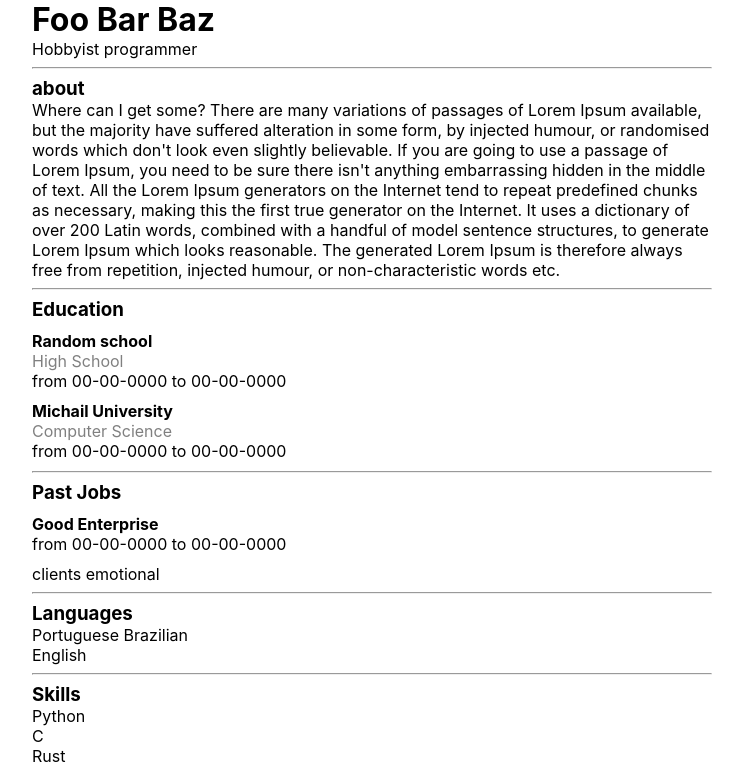
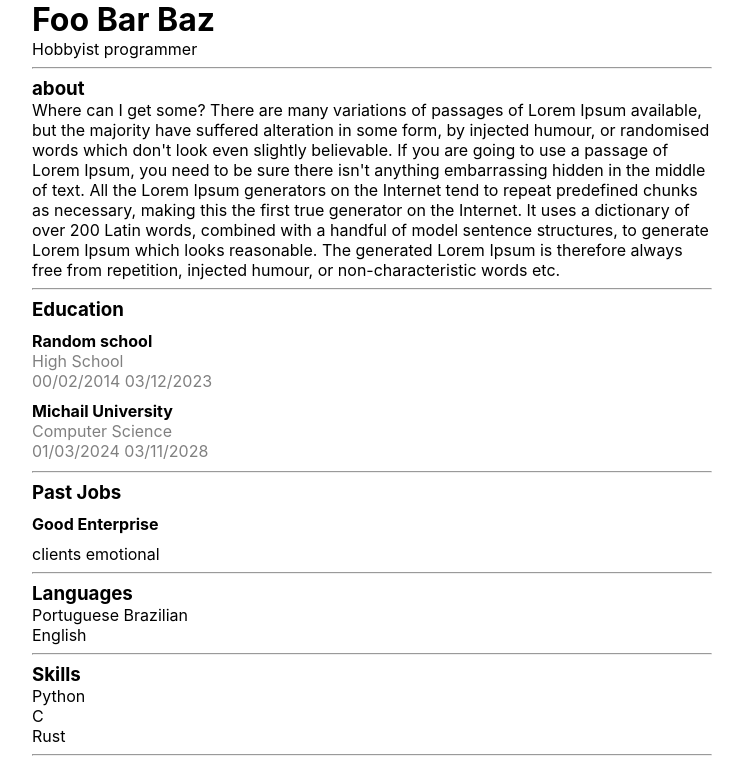
Before and after one commit to Johnnathan28/my-page, a JavaScript app: page / in a window 1280 px wide. Shown: the top 765 px of the page, without its empty margins (268-1011 px from the left). Built offline with nearby package versions, Linux system fonts and the light colour scheme; the HTML template or start-up script is replaced by a standard one.

Commit message:
Using Date instead of string

```diff
--- a/src/pages/curriculum-vitae/index.js
+++ b/src/pages/curriculum-vitae/index.js
@@ -11,11 +11,11 @@ class Tag {
 }
 
 class Experience {
-  constructor(name, from="00-00-0000", to="00-00-0000", desc="") {
+  constructor(name, from="0000-00-00", to="0000-00-00", desc="") {
     this.name = name;
-    this.from = from;
     this.desc = desc;
-    this.to = to;
+    this.from = new Date(from);
+    this.to = new Date(to);
     this.tags = [];
   }
 
@@ -25,14 +25,38 @@ class Experience {
     return this;
   }
 
+  getStringDate(date) {
+    let d = date.getDay();
+    let m = date.getMonth() + 1;
+    let y = date.getFullYear();
+
+    if (Number.isNaN(d) || Number.isNaN(m) || Number.isNaN(y)) {
+      return "";
+    }
+
+    d = "0".repeat((Math.floor(d/10) - 1) * -1) + d.toString();
+    m = "0".repeat((Math.floor(m/10) - 1) * -1) + m.toString();
+
+    return `${d}/${m}/${y}`;
+  }
+
   intoJSX() {
+    let stringDateFrom = this.getStringDate(this.from);
+    let stringDateTo = this.getStringDate(this.to);
+
     return (
       <div className="Experience">
 	<span className="bold-text">{this.name}<br/></span>
 	{this.desc !== ""
 	  ? <span className="gray-text">{this.desc}<br/></span>
 	  : <></>}
-      	<span>from {this.from} to {this.to}</span>
+	{stringDateFrom !== ""
+	  ? <span className="gray-text">{stringDateFrom}</span>
+	  : <></>}
+	<span> </span>
+	{stringDateTo !== ""
+	  ? <span className="gray-text">{stringDateTo}</span>
+	  : <></>}
       </div>
     );
   }
@@ -58,8 +82,8 @@ const g = {
   },
   occupation: "Hobbyist programmer",
   education: [
-    new Experience("Random school", "00-00-0000", "00-00-0000", "High School"),
-    new Experience("Michail University", "00-00-0000", "00-00-0000", "Computer Science")
+    new Experience("Random school", "2014-02-02", "2023-12-13", "High School"),
+    new Experience("Michail University", "2024-03-04", "2028-11-29", "Computer Science")
   ],
   pastJobs: [
     new Experience("Good Enterprise")
```
